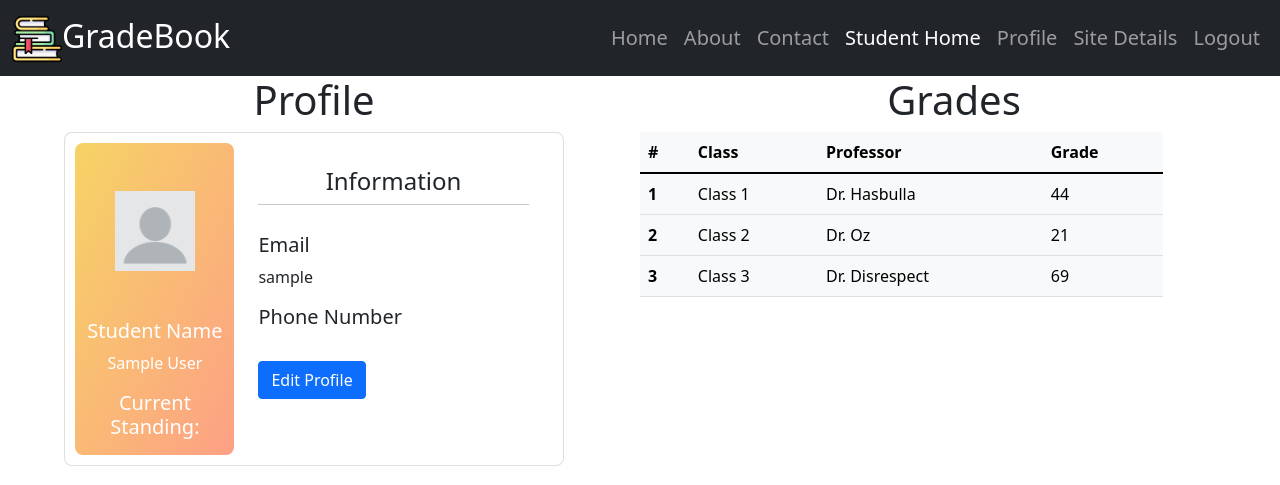
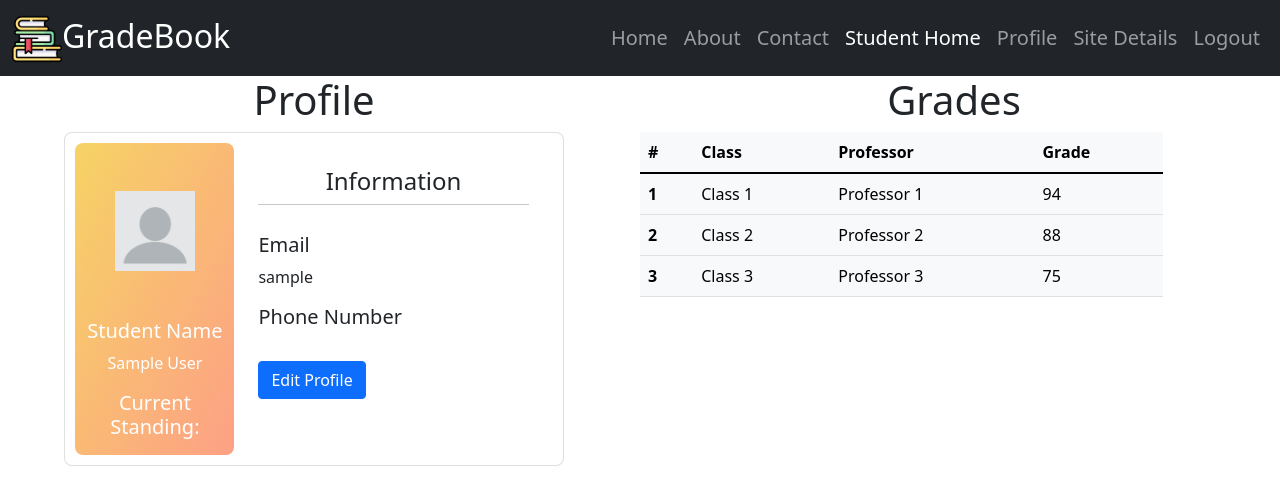
Before and after one commit to Crshafer12/Gradebook, a Node server app: page /studentHome in a window 1280 px wide. Shown: the top 485 px of the page. Run offline with Node 20, Linux system fonts and the light colour scheme; the visitor is signed in with stand-in values (Sample User, id 1); some libraries are stand-ins or nearby versions.

Commit message:
takeout fake name and numbers

```diff
--- a/views/studentHome.ejs
+++ b/views/studentHome.ejs
@@ -89,21 +89,33 @@
                             <tbody>
                                 <tr>
                                     <th scope="row">1</th>
+                                    <!-- take out for professionalism, but leave in for jokes -->
+                                    <!-- <td>Class 1</td>
+                                    <td>Dr. Hasbulla</td>
+                                    <td>44</td> -->
                                     <td>Class 1</td>
-                                    <td>Dr. Hasbulla</td>
-                                    <td>44</td>
+                                    <td>Professor 1</td>
+                                    <td>94</td>
                                 </tr>
                                 <tr>
                                     <th scope="row">2</th>
+                                    <!-- take out for professionalism, but leave in for jokes -->
+                                    <!-- <td>Class 2</td>
+                                    <td>Dr. Oz</td>
+                                    <td>21</td> -->
                                     <td>Class 2</td>
-                                    <td>Dr. Oz</td>
-                                    <td>21</td>
+                                    <td>Professor 2</td>
+                                    <td>88</td>
                                 </tr>
                                 <tr>
                                     <th scope="row">3</th>
+                                    <!-- take out for professionalism, but leave in for jokes -->
+                                    <!-- <td>Class 3</td>
+                                    <td>Dr. Disrespect</td>
+                                    <td>69</td> -->
                                     <td>Class 3</td>
-                                    <td>Dr. Disrespect</td>
-                                    <td>69</td>
+                                    <td>Professor 3</td>
+                                    <td>75</td>
                                 </tr>
                             </tbody>
                         </table>
```
Also changed, not shown: views/dashboard.ejs (+18 -6 lines).
